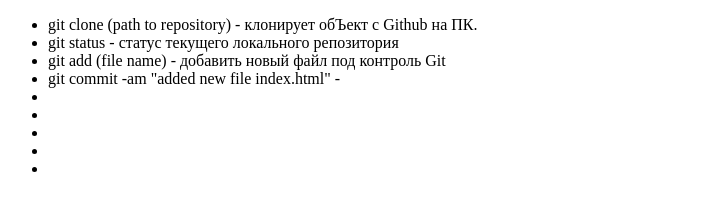
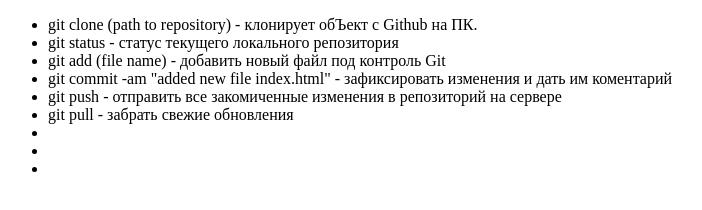
Before and after one commit to DrKsavier/first_git, a plain HTML site: page index.html in a window 1280 px wide. Shown: the whole page, without its empty margins (0-702 px from the left). Drawn offline with Linux system fonts and the light colour scheme.

Commit message:
added push-pull instructions in index.html

```diff
--- a/index.html
+++ b/index.html
@@ -11,9 +11,9 @@
             <li><span>git clone (path to repository)</span> - клонирует обЪект с Github на ПК.</li>
             <li><span>git status</span> - статус текущего локального репозитория </li>
             <li><span>git add (file name)</span> -  добавить новый файл под контроль Git</li>
-            <li><span>git commit -am "added new file index.html"</span> - </li>
-            <li><span></span></li>
-            <li><span></span></li>
+            <li><span>git commit -am "added new file index.html"</span> - зафиксировать изменения и дать им коментарий</li>
+            <li><span>git push</span> - отправить все закомиченные изменения в репозиторий на сервере</li>
+            <li><span>git pull</span> - забрать свежие обновления</li>
             <li><span></span></li>
             <li><span></span></li>
             <li><span></span></li>
```
